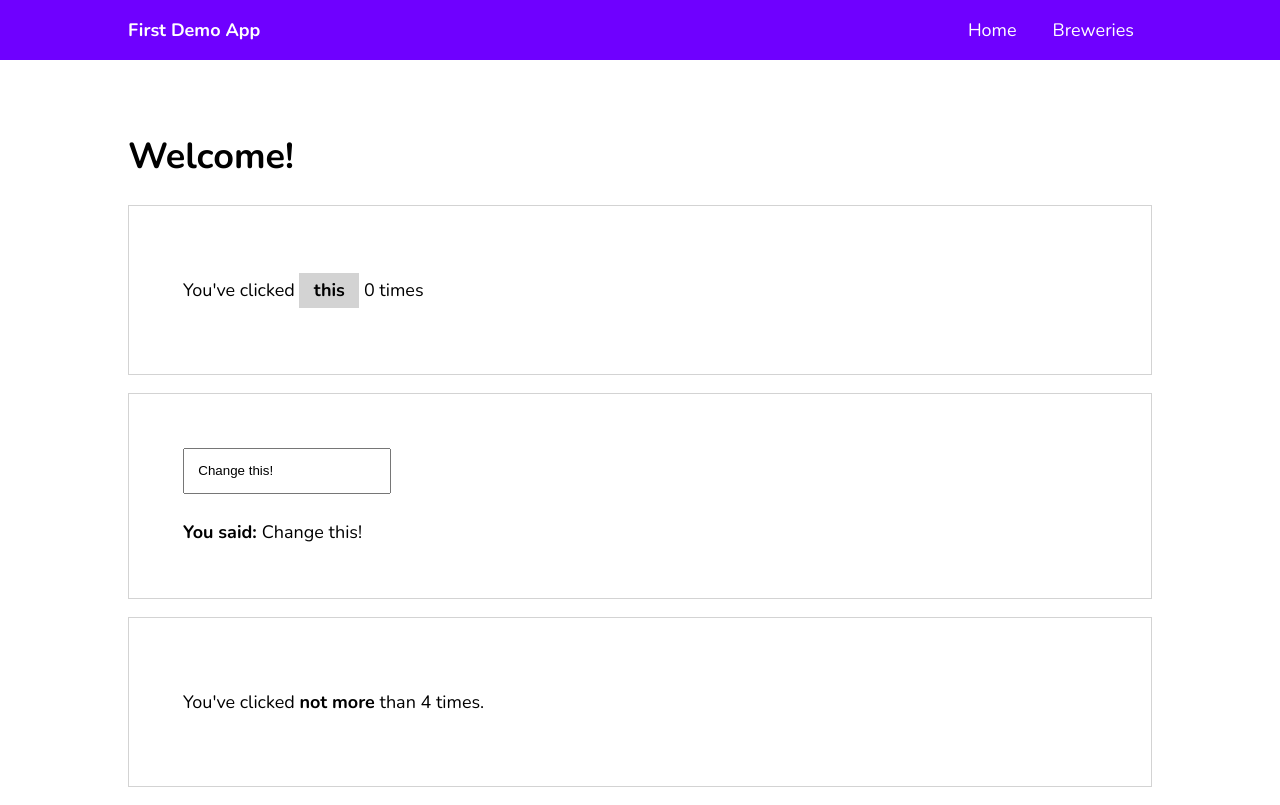
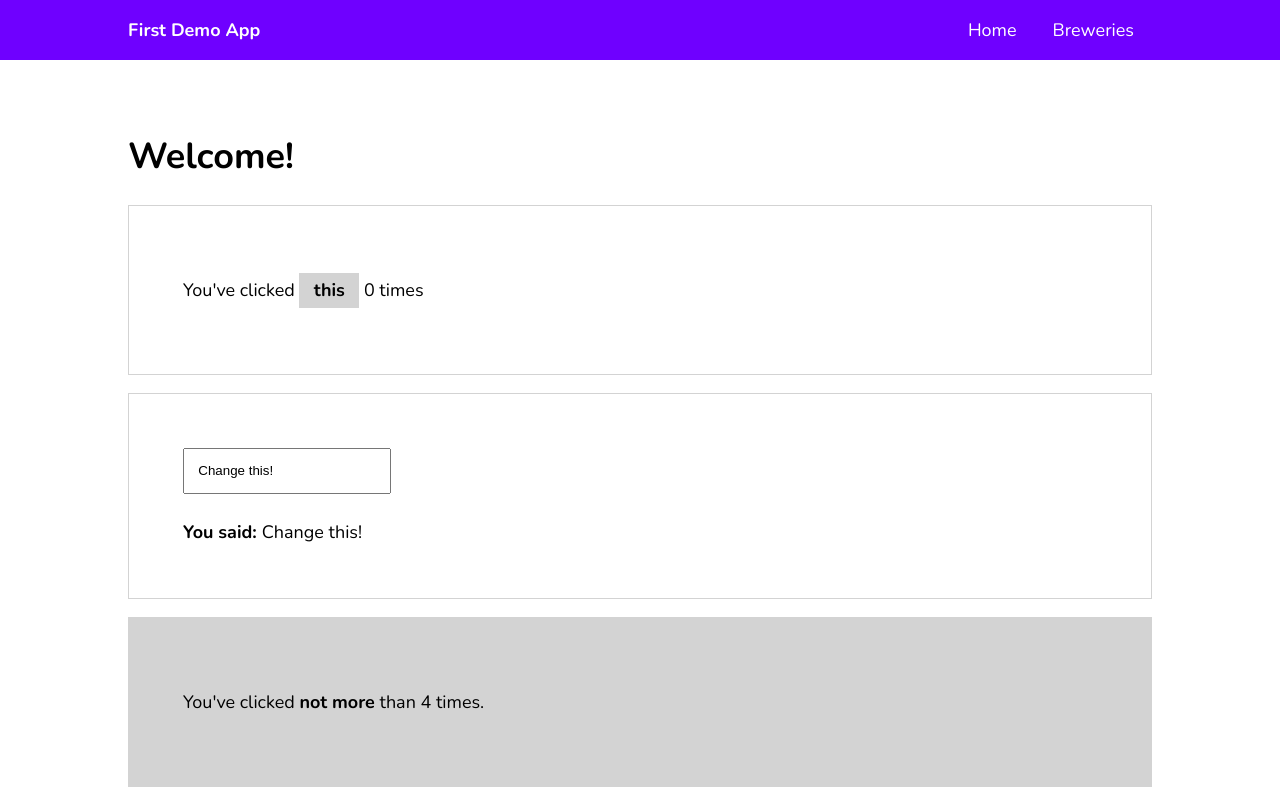
Before and after one commit to mirtalc/angular-crashcourse, an Angular app in the folder my-app/: page / in a window 1280 px wide. Built offline with nearby package versions, Linux system fonts and the light colour scheme.

Commit message:
feat(#8): Implement Class binding to change the style

```diff
--- a/my-app/src/app/home/home.component.html
+++ b/my-app/src/app/home/home.component.html
@@ -16,7 +16,7 @@
 </div>
 
 <!--    ng-template with "if" directive -->
-<div class="play-container">
+<div class="play-container" [ngClass]="setClasses()">
     <ng-template [ngIf]="numberOfClicks > 4" [ngIfElse]="notmanyclicks">
         <p>You've clicked <strong>more</strong> than 4 times.</p>
     </ng-template>
--- a/my-app/src/app/home/home.component.scss
+++ b/my-app/src/app/home/home.component.scss
@@ -1,4 +1,4 @@
-span{
+span {
     padding: .3em .8em;
     font-weight: bold;
     background-color: lightgray;
@@ -7,7 +7,7 @@ span{
     user-select: none;
 }
 
-.play-container{
+.play-container {
     border: 1px solid lightgray;
     margin-bottom: 1em;
     padding: 3em;
@@ -17,3 +17,12 @@ span{
         margin-bottom: 2em;
     }
 }
+
+.active {
+    background-color: yellow;
+    border: 4px solid black;
+}
+
+.notActive{
+    background-color: lightgray;
+}
--- a/my-app/src/app/home/home.component.ts
+++ b/my-app/src/app/home/home.component.ts
@@ -20,4 +20,12 @@ export class HomeComponent implements OnInit {
     countClick() {
         this.numberOfClicks += 1;
     }
+
+    setClasses() {
+        let myClasses = {
+            active: this.numberOfClicks > 4,
+            notActive: this.numberOfClicks <= 4,
+        }
+        return myClasses;
+    }
 }
```
